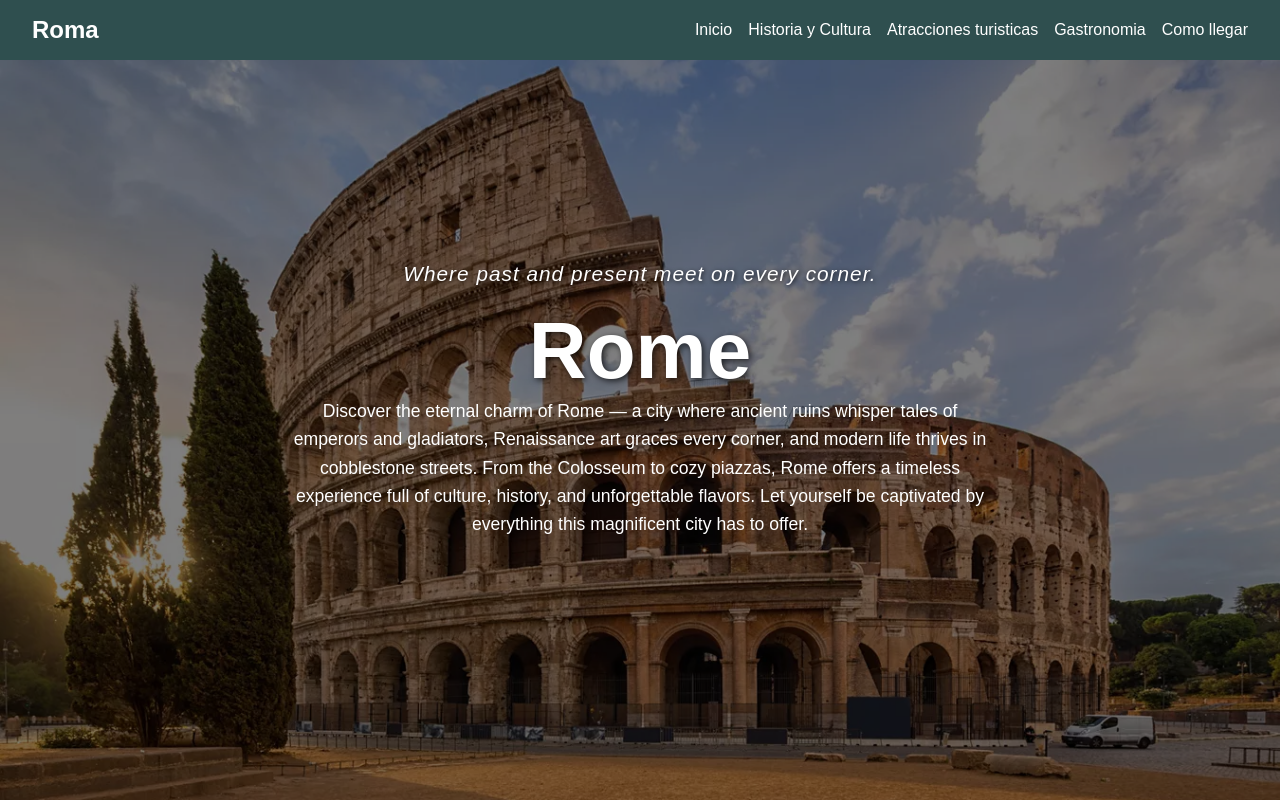
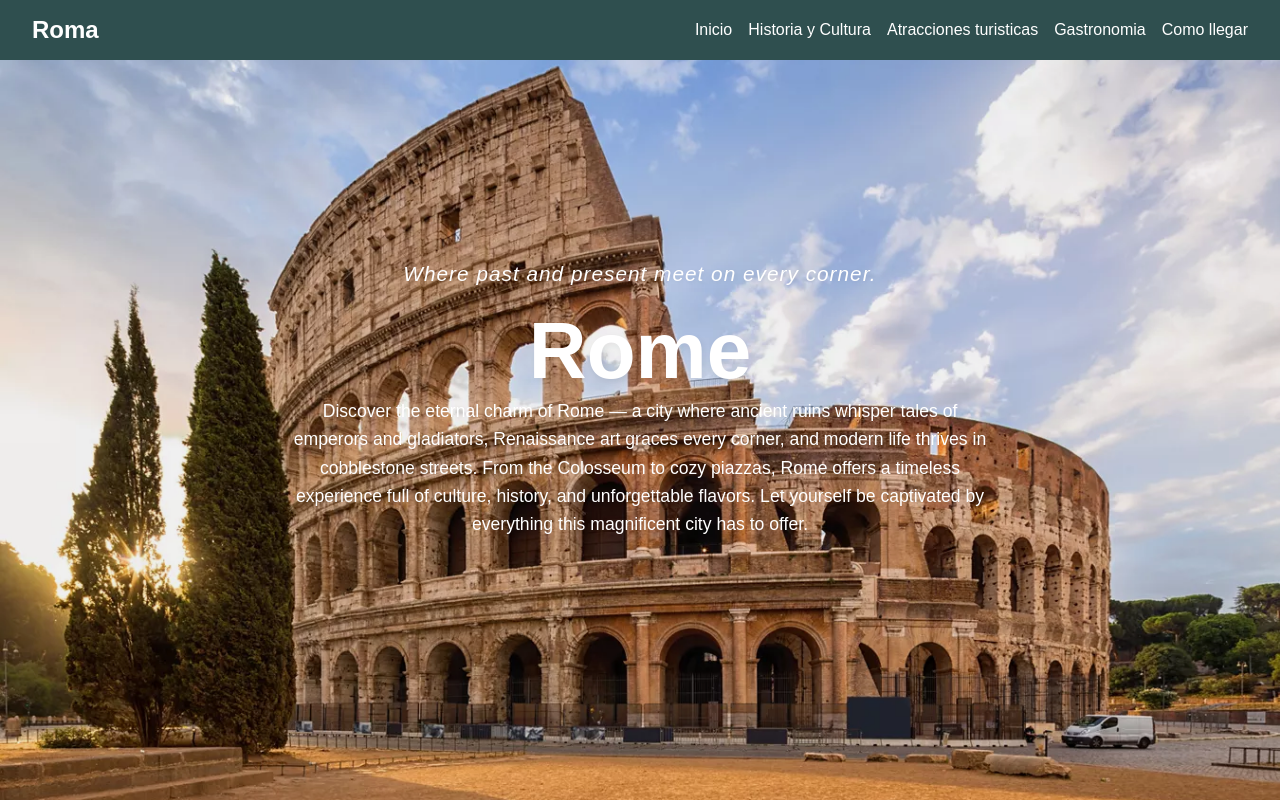
Before and after one commit to Leiner117/Web-Project-1, a plain HTML site: page index.html in a window 1280 px wide. Drawn offline with Linux system fonts and the light colour scheme.

Commit message:
Update background color and text shadow for improved visibility in home.css

```diff
--- a/css/home.css
+++ b/css/home.css
@@ -21,13 +21,13 @@
   left: 0;
   width: 100%;
   height: 100%;
-  background-color: rgba(0, 0, 0, 0.5);
+  background-color: #0000000f;
   z-index: 1;
 }
 .hero-content h1 {
   font-size: 5rem;
   font-weight: 800;
-  text-shadow: 2px 2px 6px rgba(0, 0, 0, 0.7);
+  text-shadow: 2px 2px 6px #0000000f;
   opacity: 0;
   transform: translateY(20px);
   animation: fadeInUp 1.2s ease forwards;
@@ -43,7 +43,7 @@
   font-style: italic;
   margin-bottom: 1.2rem;
   letter-spacing: 1px;
-  text-shadow: 1px 1px 4px rgba(0, 0, 0, 0.7);
+  text-shadow: 1px 1px 4px #0000000f;
 }
 
 .intro-content p {
```
